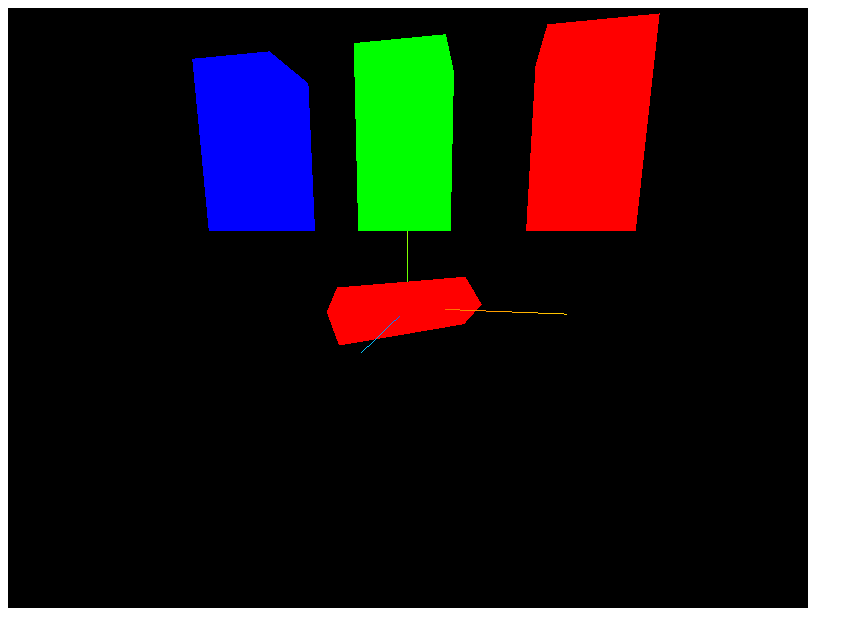
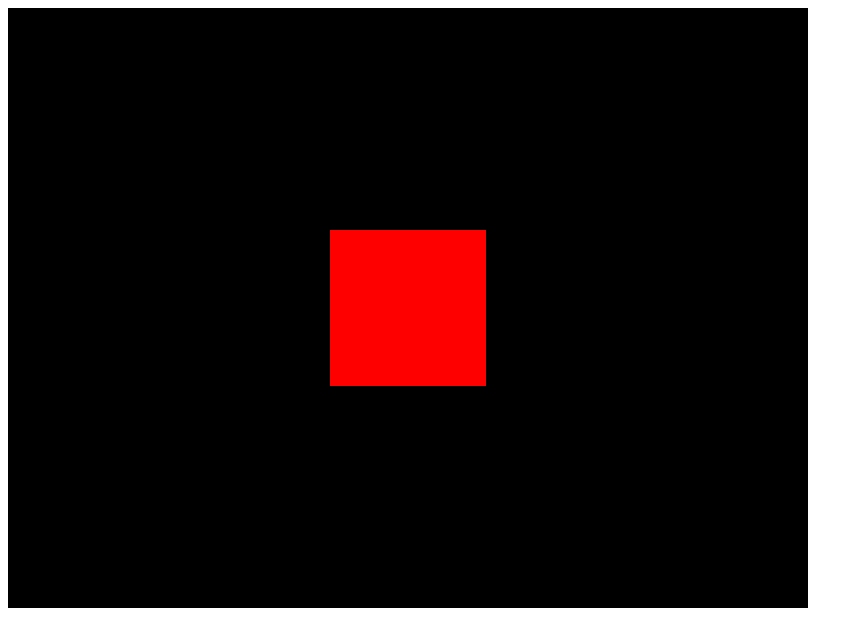
Before and after one commit to AdemBenAbdallah/three-js, a website built with Vite: page part_1/lesson01/index.html in a window 1280 px wide. Shown: the top 630 px of the page, without its empty margins (0-863 px from the left). Built offline with nearby package versions, Linux system fonts and the light colour scheme.

Commit message:
add animation with 2 diff way with gsap and without

```diff
--- /dev/null
+++ b/part_1/lesson01/animation.js
@@ -0,0 +1,59 @@
+import gsap from "gsap";
+import * as THREE from "three";
+
+// Canvas
+const canvas = document.querySelector("canvas.webgl");
+
+// Scene
+const scene = new THREE.Scene();
+
+// Object
+const geometry = new THREE.BoxGeometry(1, 1, 1);
+const material = ({ color }) => new THREE.MeshBasicMaterial({ color: color });
+const mesh = new THREE.Mesh(geometry, material({ color: 0xff0000 }));
+scene.add(mesh);
+
+// Sizes
+const sizes = {
+  width: 800,
+  height: 600,
+};
+
+// Camera
+const camera = new THREE.PerspectiveCamera(75, sizes.width / sizes.height);
+camera.position.z = 3;
+scene.add(camera);
+
+// Renderer
+const renderer = new THREE.WebGLRenderer({
+  canvas: canvas,
+});
+renderer.setSize(sizes.width, sizes.height);
+renderer.render(scene, camera);
+
+// Animations
+gsap.to(mesh.position, {
+  duration: 1,
+  delay: 1,
+  x: 2,
+});
+
+gsap.to(mesh.position, {
+  duration: 2,
+  delay: 5,
+  x: 0,
+});
+
+// const clock = new THREE.Clock();
+const tick = () => {
+  // const elapsedTime = clock.getElapsedTime();
+  // camera.position.x = Math.sin(elapsedTime);
+  // camera.position.y = Math.cos(elapsedTime);
+
+  // camera.lookAt(mesh.position);
+
+  renderer.render(scene, camera);
+  window.requestAnimationFrame(tick);
+};
+
+tick();
--- a/part_1/lesson01/index.html
+++ b/part_1/lesson01/index.html
@@ -9,6 +9,6 @@
     <canvas class="webgl"></canvas>
     <h1>Hello three js</h1>
 
-    <script type="module" src="/main.js"></script>
+    <script type="module" src="/animation.js"></script>
   </body>
 </html>
--- a/part_1/lesson01/package.json
+++ b/part_1/lesson01/package.json
@@ -8,6 +8,7 @@
   },
   "license": "MIT",
   "devDependencies": {
+    "gsap": "3.5.1",
     "vite": "^5.4.2"
   },
   "dependencies": {
```
Also changed, not shown: 1 other file.
